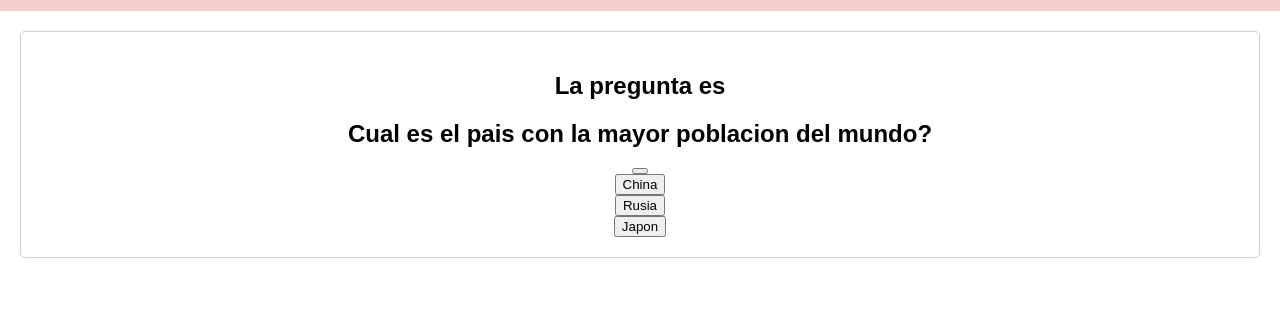
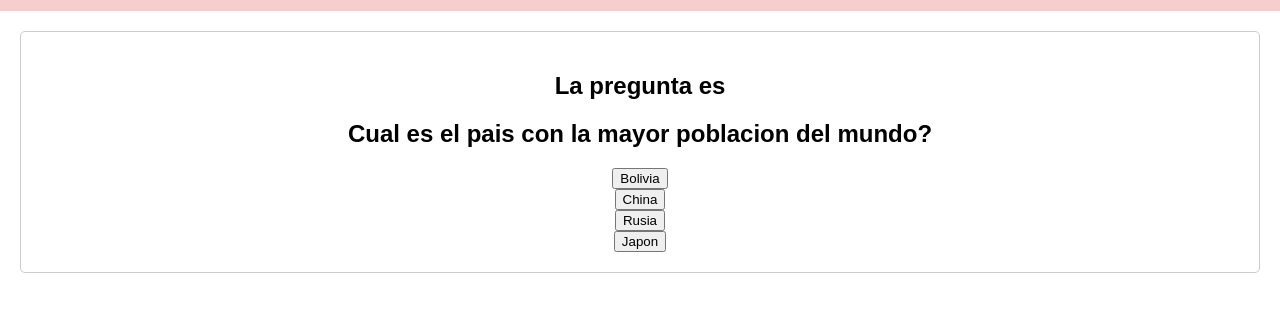
Before and after one commit to Benja-Ramirez/ruleta-local, a plain HTML site: page pyr/geografia/geografia2.html in a window 1280 px wide. Shown: the part 309-620 px from the top of the page. Drawn offline with Linux system fonts and the light colour scheme.

Commit message:
Update geografia2.html

```diff
--- a/pyr/geografia/geografia2.html
+++ b/pyr/geografia/geografia2.html
@@ -59,7 +59,7 @@
 <section>
 <center><h1>La pregunta es</h1></center>
 <center><h1>Cual es el pais con la mayor poblacion del mundo?</h1></center>
-<center><button onclick=window.location.replace("https://benja-ramirez.github.io/ruleta-local/pyr/fallaste.html");></button></center>
+<center><button onclick=window.location.replace("https://benja-ramirez.github.io/ruleta-local/pyr/fallaste.html");>Bolivia</button></center>
 <center><button onclick=window.location.replace("https://benja-ramirez.github.io/ruleta-local/pyr/acertaste.html");>China</button></center>
 <center><button onclick=window.location.replace("https://benja-ramirez.github.io/ruleta-local/pyr/fallaste.html");>Rusia</button></center>
 <center><button onclick=window.location.replace("https://benja-ramirez.github.io/ruleta-local/pyr/fallaste.html");>Japon</button></center>
```
